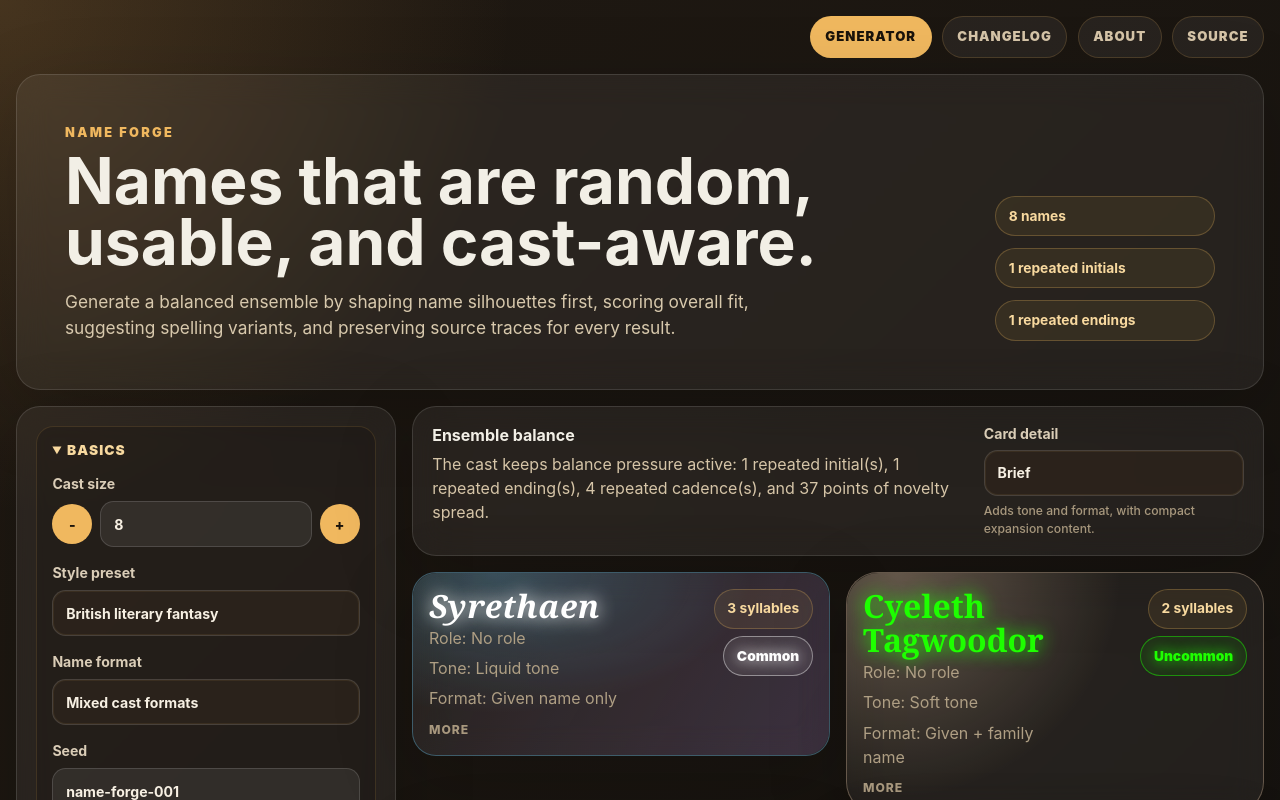
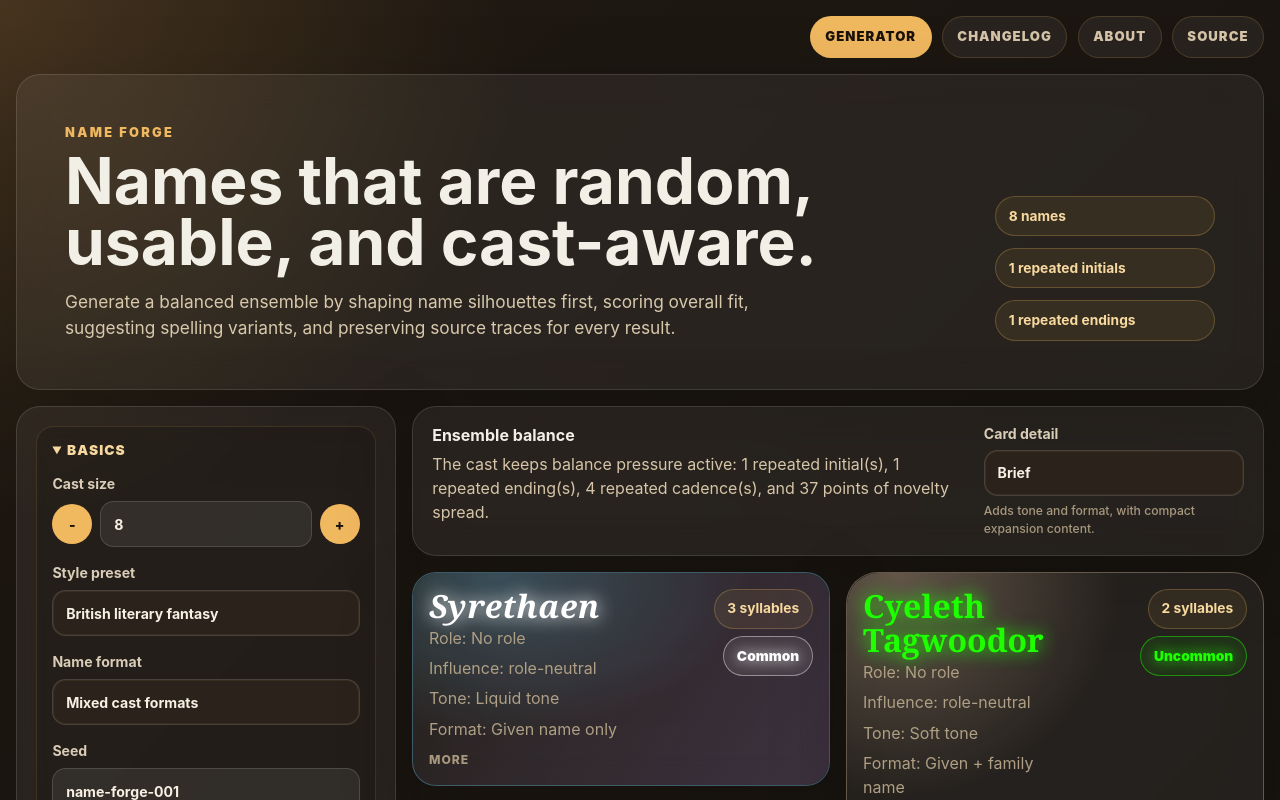
Before and after one commit to jaahay/name-forge, a React (Vite) app: page / in a window 1280 px wide. Shown: the top 800 px of the page. Built offline with nearby package versions, Linux system fonts and the light colour scheme.

Commit message:
Show role influence on result cards

```diff
--- a/src/ui/NameCard.tsx
+++ b/src/ui/NameCard.tsx
@@ -19,6 +19,7 @@ function NameCardHeader({ name, density }: NameCardProps) {
   const rarity = rarityPresentation[name.silhouette.rarityBand];
   const identity = name.identity;
   const roleLabel = name.role?.label ?? 'No role';
+  const roleInfluenceLabel = name.roleInfluence ? `${name.roleInfluence.level} influence` : 'role-neutral';
   const toneLabel = `${labelFor(name.silhouette.texture)} tone`;
   const formatLabel = identity ? identity.format.label : `${labelFor(name.silhouette.rhythm)} rhythm`;
 
@@ -29,7 +30,7 @@ function NameCardHeader({ name, density }: NameCardProps) {
         {density === 'basic' ? (
           <p className="name-style-row compact"><span>{roleLabel}</span></p>
         ) : (
-          <p className="name-style-row"><span>Role: {roleLabel}</span><span>Tone: {toneLabel}</span><span>Format: {formatLabel}</span></p>
+          <p className="name-style-row"><span>Role: {roleLabel}</span><span>Influence: {roleInfluenceLabel}</span><span>Tone: {toneLabel}</span><span>Format: {formatLabel}</span></p>
         )}
       </div>
       <div className="name-card-meta" aria-label={`${name.silhouette.syllableCount} syllables, ${rarity.label} rarity`}>
@@ -59,6 +60,12 @@ export function NameCard({ name, density }: NameCardProps) {
           </ul>
         </div>
       ) : null}
+      {name.roleInfluence ? (
+        <div>
+          <h3>Role influence</h3>
+          <p className="section-note">{name.roleInfluence.label} nudged this result at {name.roleInfluence.level} strength: {name.roleInfluence.effects.join(', ')}.</p>
+        </div>
+      ) : null}
       <div>
         <h3>Alternate spellings</h3>
         {name.variants.length > 0 ? (
```
